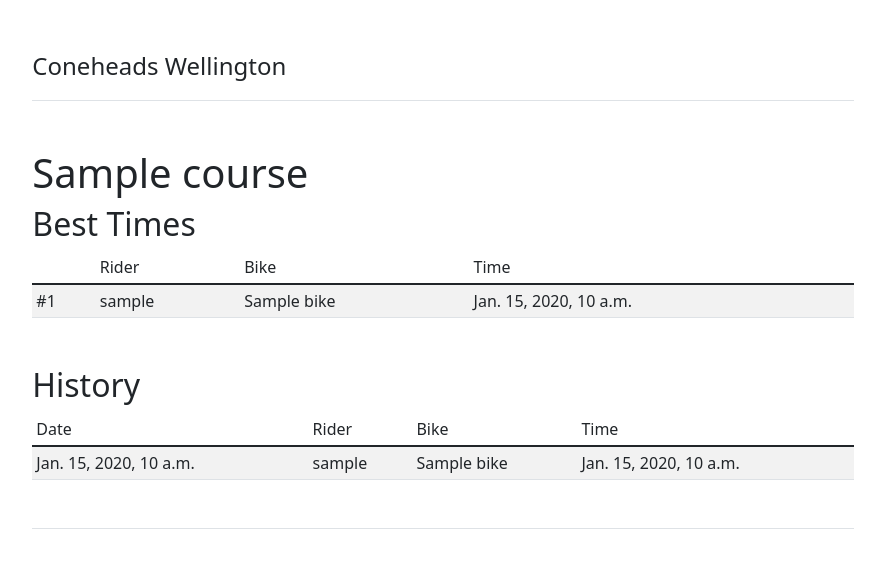
After one commit to xlevus/gymkhana-timer, a Django app: template src/python/gk/leaderboard/templates/course.html in a window 1280 px wide. The commit adds this page. Shown: the top 568 px of the page, without its empty margins (197-1082 px from the left). Run offline with Django 3.2, Linux system fonts and the light colour scheme; the template is opened without the code that fills it: most values are stand-ins (such as "Sample title", 1, 10 or a date in 2020).

Commit message:
Added basic course detail view

```diff
--- /dev/null
+++ b/src/python/gk/leaderboard/templates/course.html
@@ -0,0 +1,64 @@
+{% extends "base.html" %}
+
+{% block main %}
+
+<h1>{{ course }}</h1>
+
+{% if best_times %}
+<h2>Best Times</h2>
+<table class="table table-striped table-sm mb-5">
+    <thead>
+        <td></td>
+        <td>Rider</td>
+        <td>Bike</td>
+        <td>Time</td>
+    </thead>
+
+    {% for time in best_times %}
+    <tr>
+        <td>#{{ forloop.counter }}</td>
+        <td>
+            {% if time.user %}
+            {{ time.user.username }}
+            {% else %}
+            {{ time.rider }}
+            {% endif %}
+        </td>
+        <td>{{ time.bike }}</td>
+        <td>{{ time.time }}</td>
+    </tr>
+    {% endfor %}
+</table>
+{% else %}
+<p>There are no times for this course.</p>
+{% endif %}
+
+
+{% if history %}
+<h2>History</h2>
+<table class="table table-striped table-sm mb-5">
+    <thead>
+        <td>Date</td>
+        <td>Rider</td>
+        <td>Bike</td>
+        <td>Time</td>
+    </thead>
+
+    {% for time in history %}
+    <tr>
+        <td>{{ time.run_date }}</td>
+        <td>
+            {% if time.user %}
+            {{ time.user.username }}
+            {% else %}
+            {{ time.rider }}
+            {% endif %}
+        </td>
+        <td>{{ time.bike }}</td>
+        <td>{{ time.time }}</td>
+    </tr>
+    {% endfor %}
+</table>
+{% endif %}
+
+{% endblock %}
--- a/src/python/gk/leaderboard/templates/index.html
+++ b/src/python/gk/leaderboard/templates/index.html
@@ -4,7 +4,7 @@
 {% for course, times in courses %}
 
 {% if times %}
-<h2>{{ course }}</h2>
+<h2><a href="{% url 'course-detail' slug=course.slug %}">{{ course }}</a></h2>
 <table class="table table-striped table-sm mb-5">
     <thead>
         <td></td>
--- a/src/python/gk/web/urls.py
+++ b/src/python/gk/web/urls.py
@@ -18,6 +18,7 @@ from django.urls import path
 from gk.leaderboard import views
 
 urlpatterns = [
-    path("", views.index),
+    path("", views.index, name="index"),
+    path("course/<slug:slug>/", views.course_detail, name="course-detail"),
     path("admin/", admin.site.urls),
 ]
```
Also changed, not shown: src/python/gk/leaderboard/models.py (+23 -0 lines), src/python/gk/leaderboard/views.py (+20 -23 lines).
